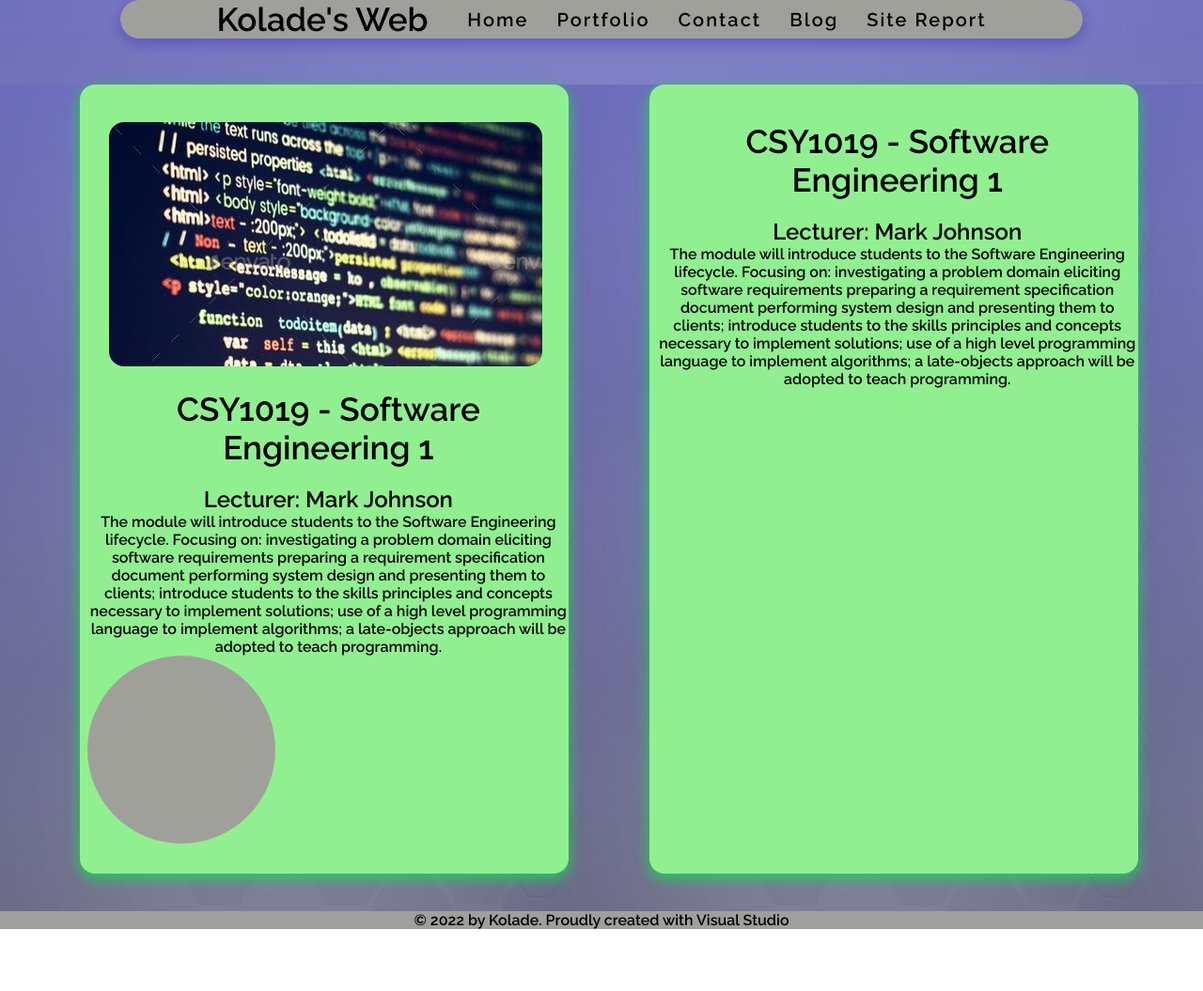
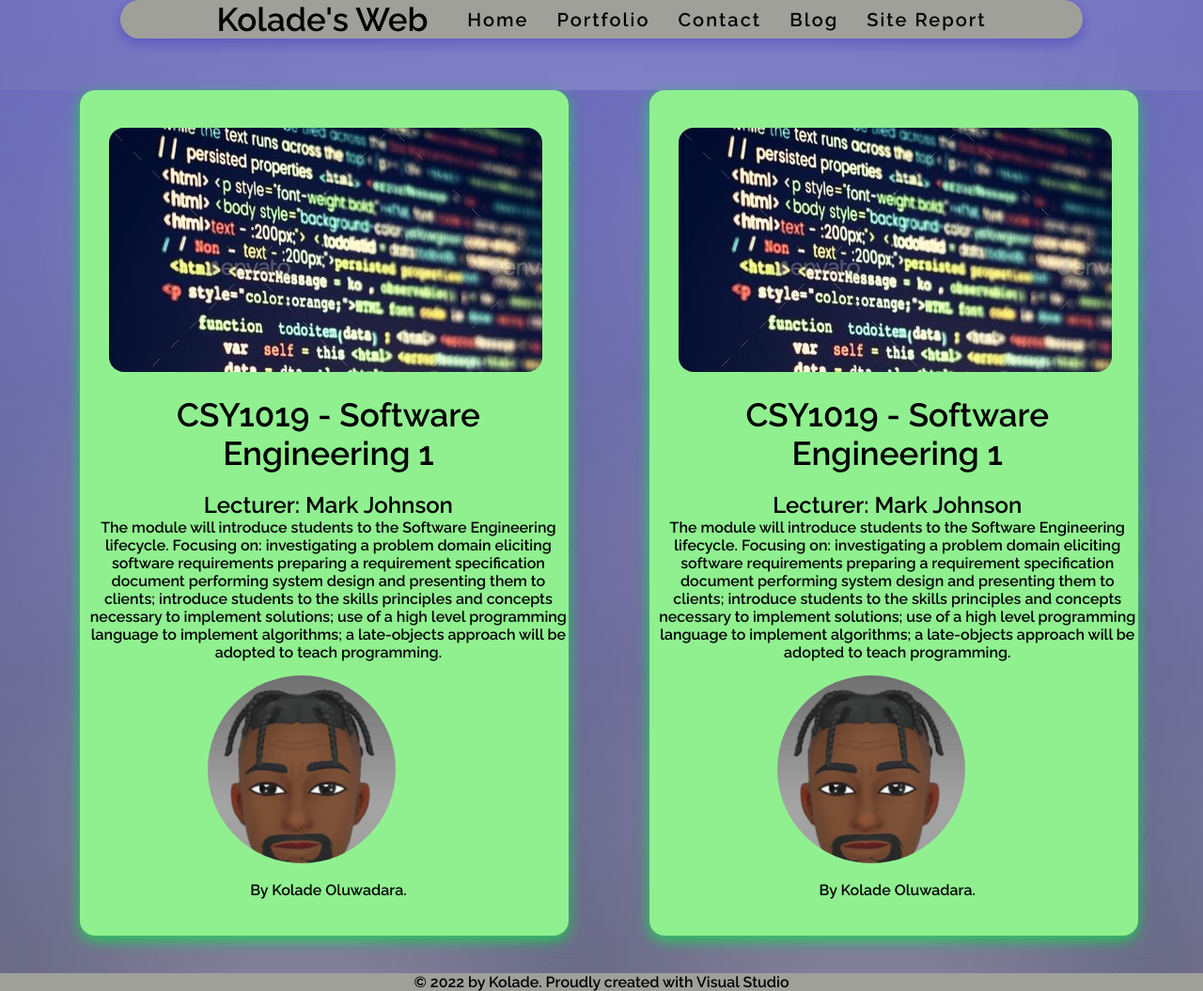
Before and after one commit to kolade082/KoladesWeb, a plain HTML site: page portfolio.html in a window 1280 px wide. Shown: the whole page at 94% size. Before the commit the page ends 989 px from the top, so only its background shows below. Drawn offline with Linux system fonts and the light colour scheme.

Commit message:
portfolio and blog complete

```diff
--- a/desktop.css
+++ b/desktop.css
@@ -115,7 +115,7 @@ footer{
 {
     background-color: rgb(144, 240, 144);
     width: 40%;
-    height: 800px;
+    height: 860px;
     border-radius: 1em;
     bottom: 200px;
     margin-left: 6.67%;
@@ -140,6 +140,15 @@ footer{
     width: 200px;
     height: 200px;
     border-radius: 50%;
+    background-image: url(dpportfolio.jpeg);
+    background-repeat: no-repeat;
+    background-size: cover;
+    margin-left: 25%;
+    margin-top: 15px;
+}
+.text-placeholder{
+    display: inline;
+    margin-left: 25%;
 }
 .contact-body{
     grid-template-rows: 15vh;
--- a/mobile.css
+++ b/mobile.css
@@ -124,7 +124,7 @@ footer{
 {
     background-color: rgb(144, 240, 144);
     width: 80%;
-    height: 600px;
+    height: 950px;
     border-radius: 1em;
     margin-left: 10%;
     margin-top: 20px;
@@ -135,6 +135,30 @@ footer{
     text-align: center;
     justify-content: center;
     box-shadow: 0px 5px 15px 0px rgba(21, 219, 81, 0.849);
+}
+
+.thumbnail-placeholder{
+    width: 90%;
+    margin-left: 4.5%;
+    margin-bottom: 5%;
+    height: 260px;
+    border-radius: 1em;
+    background-image: url(pholder.jpeg);
+}
+.profile-placeholder{
+    background-color: rgb(160, 160, 155);
+    width: 100px;
+    height: 100px;
+    border-radius: 50%;
+    background-image: url(dpportfolio.jpeg);
+    background-repeat: no-repeat;
+    background-size: cover;
+    margin-left: 25%;
+    margin-top: 15px;
+}
+.text-placeholder{
+    display: inline;
+    margin-left: 25%;
 }
 .contacts{
     display: block;
--- a/portfolio.html
+++ b/portfolio.html
@@ -43,8 +43,12 @@
                 a late-objects approach will be adopted to teach programming.
                  </p>
         <div class="profile-placeholder"></div>
+        <div class="text-placeholder" >
+            <p>By Kolade Oluwadara.</p>
+        </div>
     </section>
     <section class="portfolio-csy1019">
+        <div class="thumbnail-placeholder"></div>
         <h1>CSY1019 - Software Engineering 1</h1>
         <h2>Lecturer: Mark Johnson</h2>
         <p>The module will introduce students to the Software Engineering lifecycle.
@@ -53,6 +57,10 @@
                introduce students to the skills principles and concepts necessary to implement solutions;
                 use of a high level programming language to implement algorithms; a late-objects approach
                  will be adopted to teach programming.  </p>
+        <div class="profile-placeholder"></div>
+        <div class="text-placeholder" >
+        <p>By Kolade Oluwadara.</p>
+        </div>
     </section>
 </aside>
 <footer class="footer">
```
Also changed, not shown: dpportfolio.jpeg (added), 1 other file.
